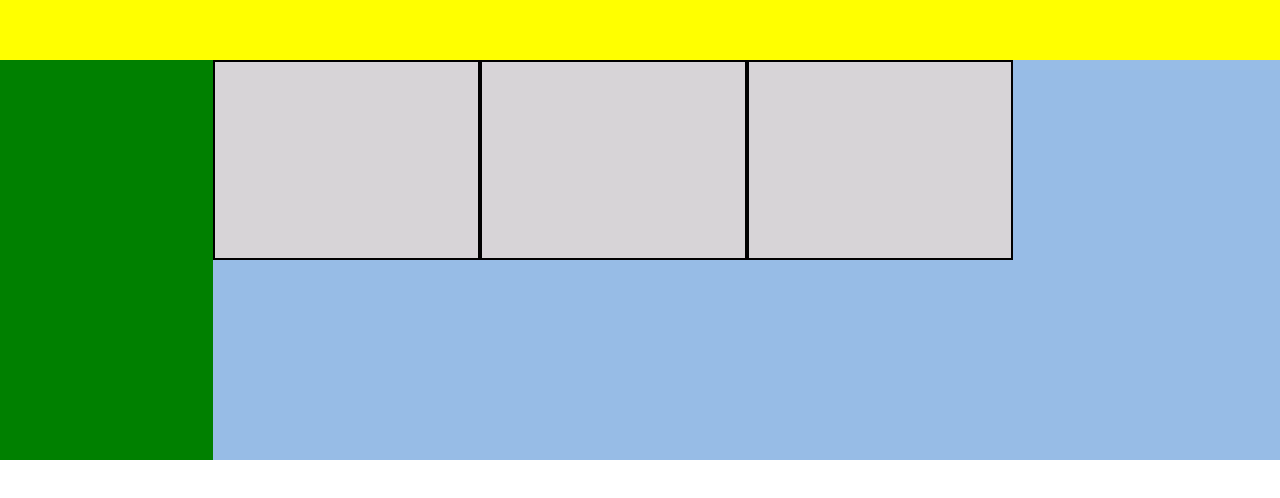
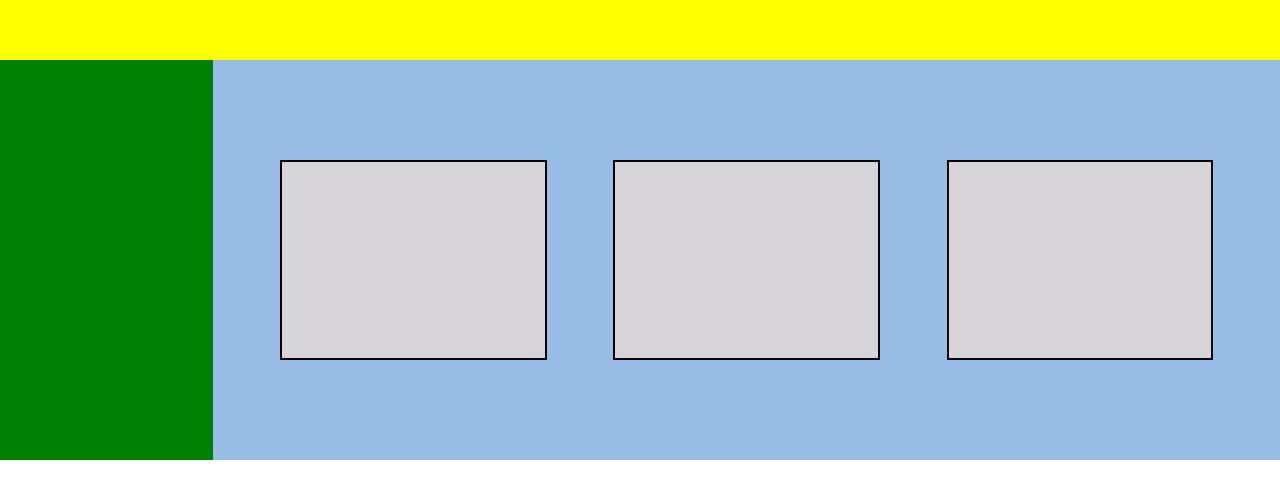
Before and after one commit to ismora/C2-2026-SOFT-11, a plain HTML site: page solucion-ejercicio-columnas-bootstrap.html in a window 1280 px wide. Drawn offline with nearby package versions, Linux system fonts and the light colour scheme.

Commit message:
[updated]: Ejercicio de grillas

```diff
--- a/solucion-ejercicio-columnas-bootstrap.html
+++ b/solucion-ejercicio-columnas-bootstrap.html
@@ -18,7 +18,7 @@
         <div class="row">
             <div class="col-2 caja verde"></div>
             <div class="col-10 caja celeste">
-                <div class="row fila-contenedores">
+                <div class="row fila-contenedores d-flex justify-content-evenly align-items-center">
                     <div class="col-3 caja gris"></div>
                     <div class="col-3 caja gris"></div>
                     <div class="col-3 caja gris"></div>
```
Also changed, not shown: assets/ejercicios/grillas.png (added).
